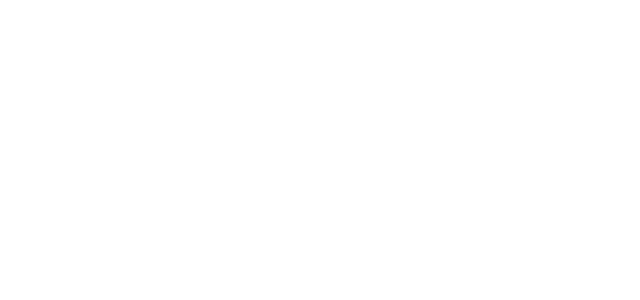
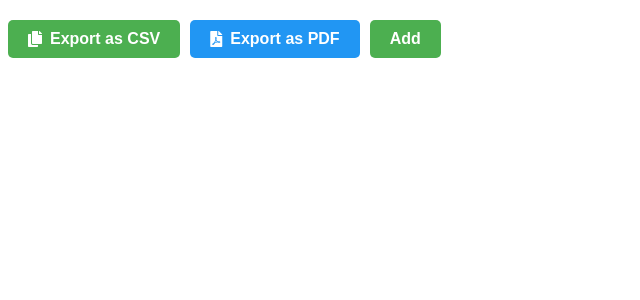
Before and after one commit to Likhith025/timetablegen, a React (Vite) app in the folder frontend/: page /view in a window 1280 px wide. Before the commit this address had no page. Shown: the top 300 px of the page, without its empty margins (0-640 px from the left). Built offline with nearby package versions, Linux system fonts and the light colour scheme.

Commit message:
Global CSS checking

```diff
--- a/frontend/index.html
+++ b/frontend/index.html
@@ -4,6 +4,7 @@
     <meta charset="UTF-8" />
     <link rel="icon" type="image/svg+xml" href="/vite.svg" />
     <meta name="viewport" content="width=device-width, initial-scale=1.0" />
+    <link rel="stylesheet" href="https://cdnjs.cloudflare.com/ajax/libs/font-awesome/5.15.4/css/all.min.css">
     <title>Time Table Generator</title>
   </head>
   <body>
--- a/frontend/src/App.jsx
+++ b/frontend/src/App.jsx
@@ -1,5 +1,6 @@
 import React from 'react'
 import Paths from './Paths'
+import './Global.css'
 
 const App = () => {
   return (
--- /dev/null
+++ b/frontend/src/Global.css
@@ -0,0 +1,71 @@
+.export-buttons {
+    display: flex;
+    gap: 10px;
+    margin-top: 20px;
+  }
+
+  /* Common button styling */
+  .export-buttons button {
+    padding: 10px 20px;
+    font-size: 16px;
+    font-weight: bold;
+    border: none;
+    border-radius: 5px;
+    cursor: pointer;
+    transition: background-color 0.3s ease, transform 0.2s ease;
+    display: flex;
+    align-items: center;
+    justify-content: center;
+  }
+
+  .add-btn{
+    background-color: #4CAF50;
+    color: white;
+  }
+
+  .add-btn:hover{
+    background-color:#45a049;
+    transform: scale(1.05);
+  }
+  /* Export as CSV button */
+  .export-buttons .csv-btn {
+    background-color: #4CAF50;
+    color: white;
+  }
+
+  .export-buttons .csv-btn:hover {
+    background-color: #45a049;
+    transform: scale(1.05);
+  }
+
+  .export-buttons .csv-btn:active {
+    background-color: #388e3c;
+  }
+
+  /* Export as PDF button */
+  .export-buttons .pdf-btn {
+    background-color: #2196F3;
+    color: white;
+  }
+
+  .export-buttons .pdf-btn:hover {
+    background-color: #1976d2;
+    transform: scale(1.05);
+  }
+
+  .export-buttons .pdf-btn:active {
+    background-color: #1565c0;
+  }
+
+  /* Optional: Add icons to the buttons */
+  .export-buttons .csv-btn:before {
+    content: "\f0c5";
+    font-family: "Font Awesome 5 Free";
+    margin-right: 8px;
+  }
+
+  .export-buttons .pdf-btn:before {
+    content: "\f1c1";
+    font-family: "Font Awesome 5 Free";
+    margin-right: 8px;
+  }
--- a/frontend/src/Paths.jsx
+++ b/frontend/src/Paths.jsx
@@ -3,6 +3,7 @@
 
 import Login from './pages/Login/Login';
 import OTP from './pages/Login/OTP';
+import View from './pages/View';
 
 
 const Paths = () => {
@@ -12,6 +13,7 @@
 
         <Route path='/' element={<Login/>}/>
         <Route path='/otp' element={<OTP/>}/>
+        <Route path='/view' element={<View/>}/>
       </Routes>
     </div>
   )
--- /dev/null
+++ b/frontend/src/pages/View.jsx
@@ -0,0 +1,16 @@
+import React from 'react'
+
+const View = () => {
+  return (
+    <div>
+        <div className="export-buttons">
+      <button className="csv-btn">Export as CSV</button>
+      <button className="pdf-btn">Export as PDF</button>
+      <button className="add-btn">Add</button>
+
+    </div>
+    </div>
+  )
+}
+
+export default View
```
